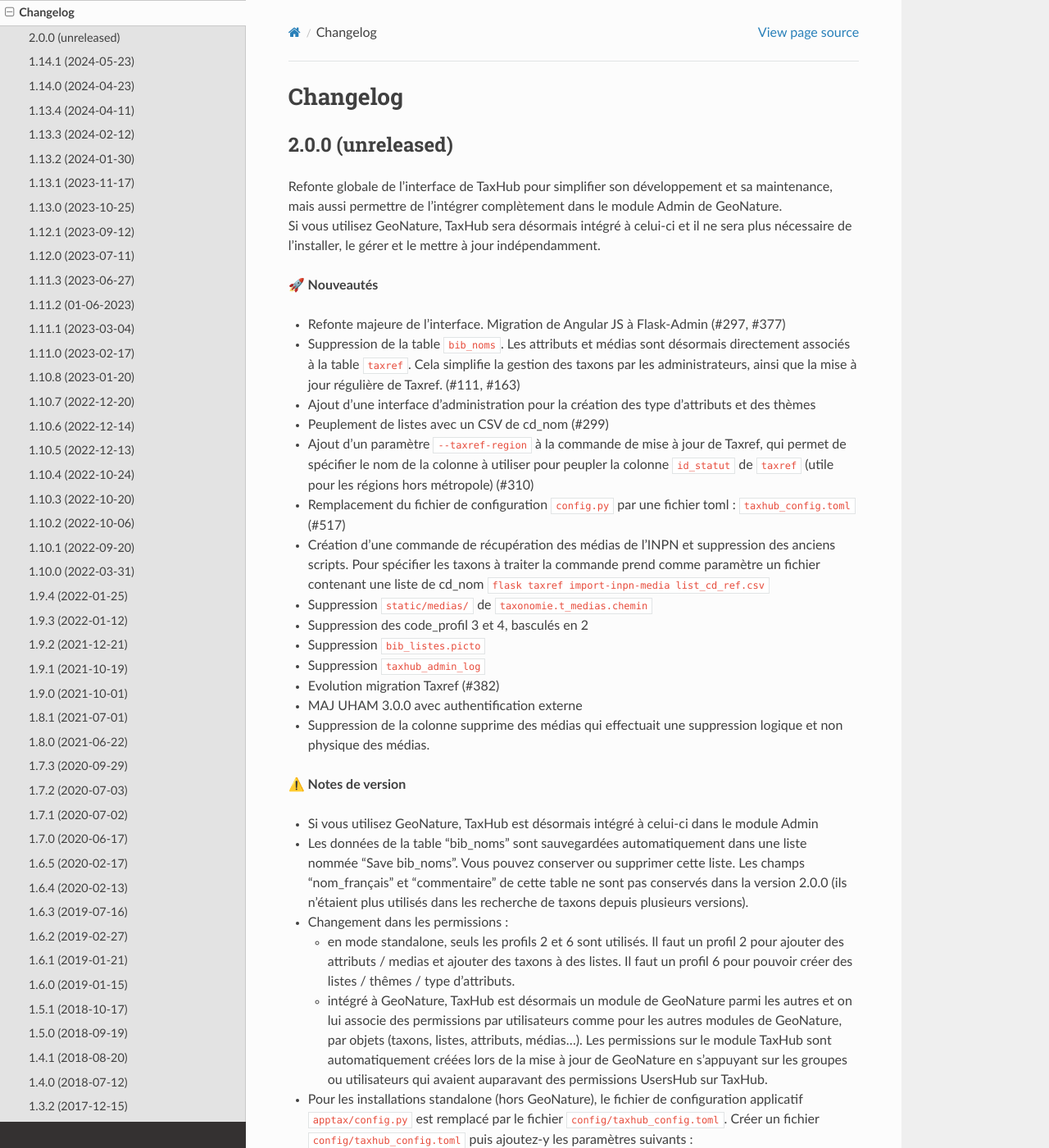
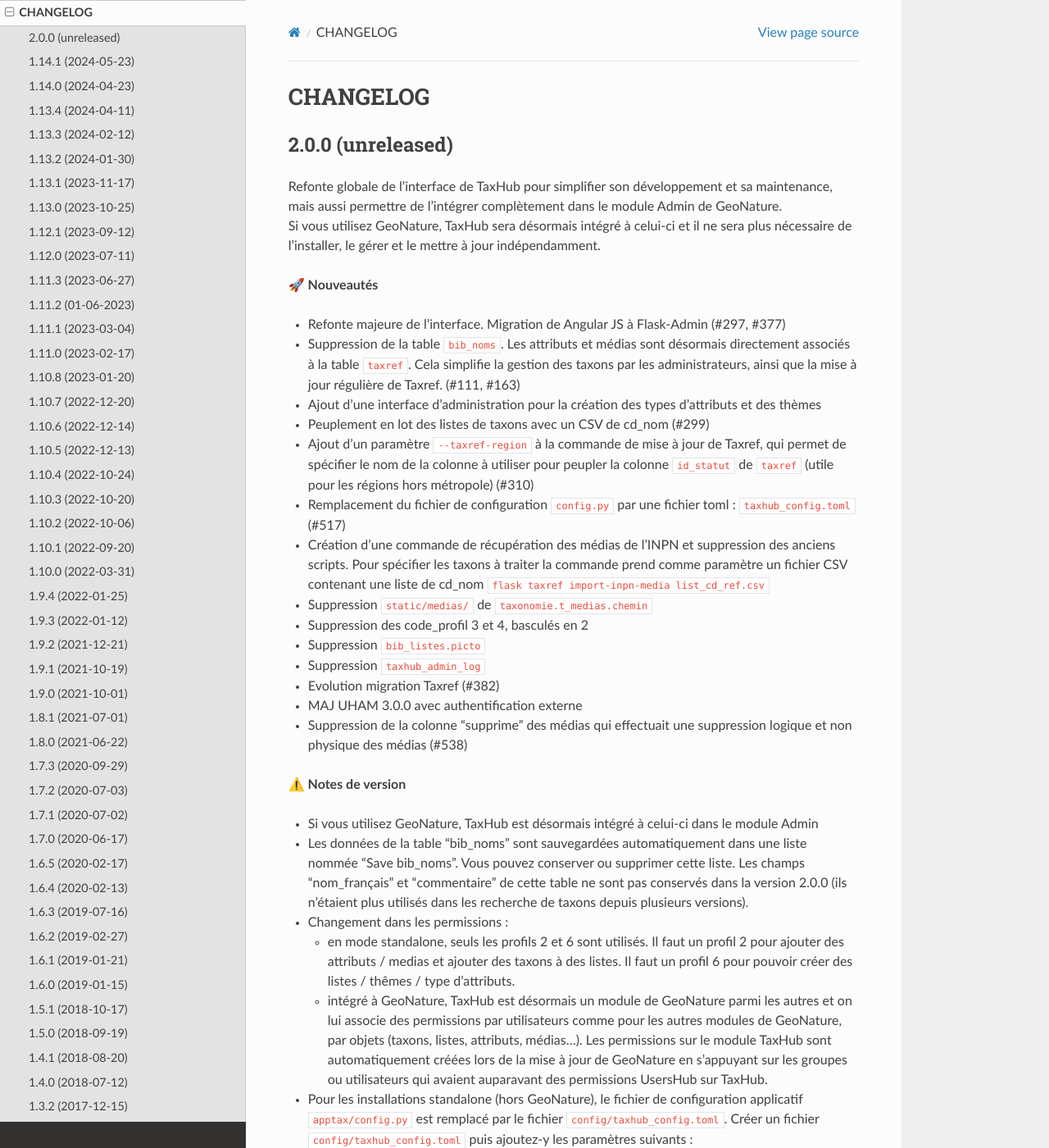
Before and after one commit to PnX-SI/TaxHub, a Sphinx documentation site: the page built from docs/changelog.md, in a window 1280 px wide and 1400 px high. Shown: the whole window at 82% size. Built offline with Sphinx 7.4.7 and the Read the Docs theme 2.0.0, drawn with Linux system fonts in a browser that asks for light colours; some of the changed text lies outside the part shown.

Commit message:
Changelog - Include Apache redirection from #539
Replaces #539

````diff
--- a/docs/changelog.md
+++ b/docs/changelog.md
@@ -1,4 +1,4 @@
-# Changelog
+# CHANGELOG
 
 2.0.0 (unreleased)
 ------------------
@@ -10,11 +10,11 @@ Si vous utilisez GeoNature, TaxHub sera désormais intégré à celui-ci et il n
 
 - Refonte majeure de l'interface. Migration de Angular JS à Flask-Admin (#297, #377)
 - Suppression de la table `bib_noms`. Les attributs et médias sont désormais directement associés à la table `taxref`. Cela simplifie la gestion des taxons par les administrateurs, ainsi que la mise à jour régulière de Taxref. (#111, #163)
-- Ajout d'une interface d'administration pour la création des type d'attributs et des thèmes
-- Peuplement de listes avec un CSV de cd_nom (#299)
+- Ajout d'une interface d'administration pour la création des types d'attributs et des thèmes
+- Peuplement en lot des listes de taxons avec un CSV de cd_nom (#299)
 - Ajout d'un paramètre `--taxref-region` à la commande de mise à jour de Taxref, qui permet de spécifier le nom de la colonne à utiliser pour peupler la colonne `id_statut` de `taxref` (utile pour les régions hors métropole) (#310)
 - Remplacement du fichier de configuration `config.py` par une fichier toml : `taxhub_config.toml` (#517)
-- Création d'une commande de récupération des médias de l'INPN et suppression des anciens scripts. Pour spécifier les taxons à traiter la commande prend comme paramètre un fichier contenant une liste de cd_nom
+- Création d'une commande de récupération des médias de l'INPN et suppression des anciens scripts. Pour spécifier les taxons à traiter la commande prend comme paramètre un fichier CSV contenant une liste de cd_nom
     `flask taxref import-inpn-media list_cd_ref.csv`
 - Suppression `static/medias/` de `taxonomie.t_medias.chemin`
 - Suppression des code_profil 3 et 4, basculés en 2
@@ -22,7 +22,7 @@ Si vous utilisez GeoNature, TaxHub sera désormais intégré à celui-ci et il n
 - Suppression `taxhub_admin_log`
 - Evolution migration Taxref (#382)
 - MAJ UHAM 3.0.0 avec authentification externe
-- Suppression de la colonne supprime des médias qui effectuait une suppression logique et non physique des médias.
+- Suppression de la colonne "supprime" des médias qui effectuait une suppression logique et non physique des médias (#538)
 
 **⚠️ Notes de version**
 
@@ -39,9 +39,20 @@ Si vous utilisez GeoNature, TaxHub sera désormais intégré à celui-ci et il n
 - Ajout du paramètre `API_PREFIX` si on souhaite rajouter in préfixe devant les routes de l'API TaxHub (ne pas renseigner si vous utilisez TaxHub avec GeoNature)
 - L'image Docker de TaxHub n'est plus générée automatiquement en raison de son intégration à GeoNature (#519)
 - Suppression du code spécifique Amazon S3. Pour utiliser des services S3 de stockage des médias, il est toujours possible de monter un volume pour y déposer directement les médias.
-- Les branches taxhub et taxhub-admin ont été renommée en taxhub-standalone et taxhub-standalone-sample.
+- Les branches `taxhub` et `taxhub-admin` ont été renommées en `taxhub-standalone` et `taxhub-standalone-sample`.
 
 - Déplacement des médias à préciser/clarifier ? Avec GN ou sans c'est différent ? De /static/medias/ à media/taxhub/ ?
+
+Si vous utilisez Taxhub intégré à GeoNature, les URL des images vont changer. Pour des questions de rétrocompatibilité avec d'autres outils (GeoNature-atlas ou GeoNature-citizen par exemple), il peut être utile de définir des règles de redirection pour les médias dans le fichier de configuration Apache de TaxHub :
+
+```
+# Cas où TaxHub et GeoNature sont sur le même sous-domaine
+RewriteEngine on
+RewriteRule   "^/taxhub/static/medias/(.+)" "/geonature/api/medias/taxhub/$1"  [R,L]
+# Cas où TaxHub et GeoNature ont chacun un sous-domaine
+RewriteEngine on
+RewriteRule   "^/static/medias/(.+)" "https://geonature.<MON_DOMAINE.EXT>/api/medias/taxhub/$1"  [R,L]
+```
 
 1.14.1 (2024-05-23)
 -------------------
````
